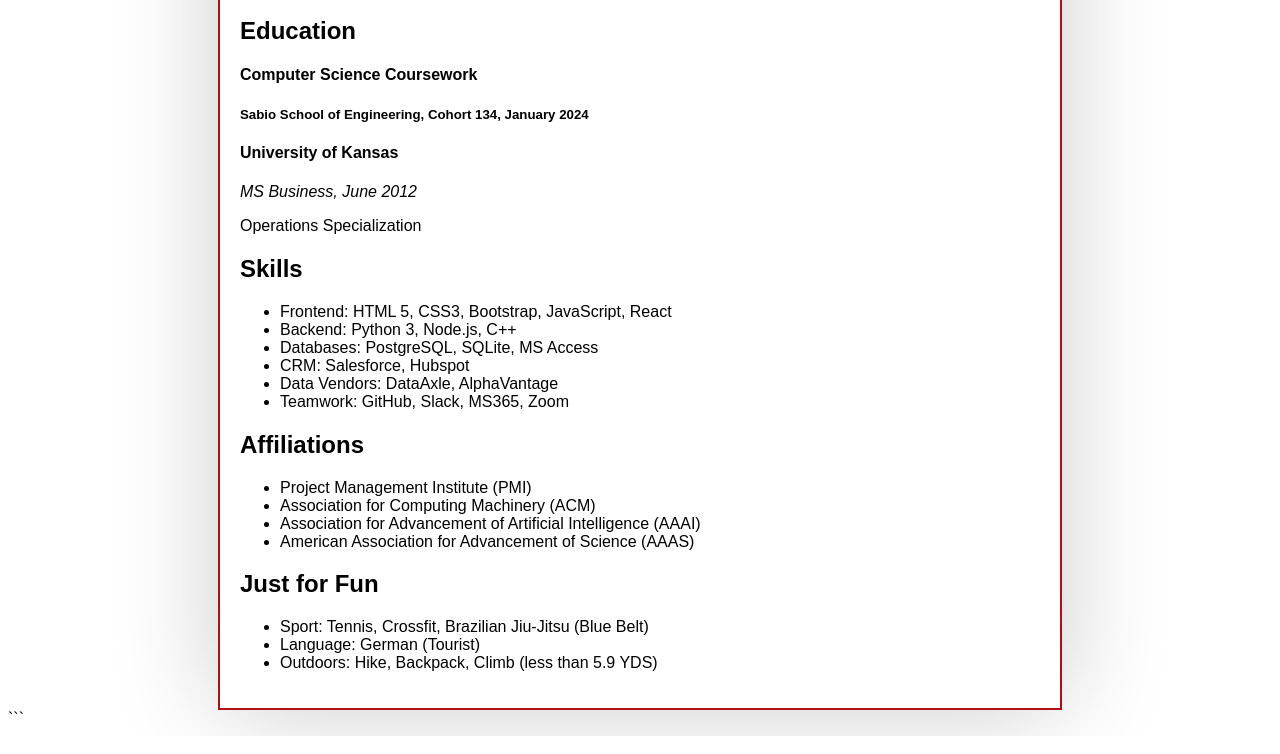
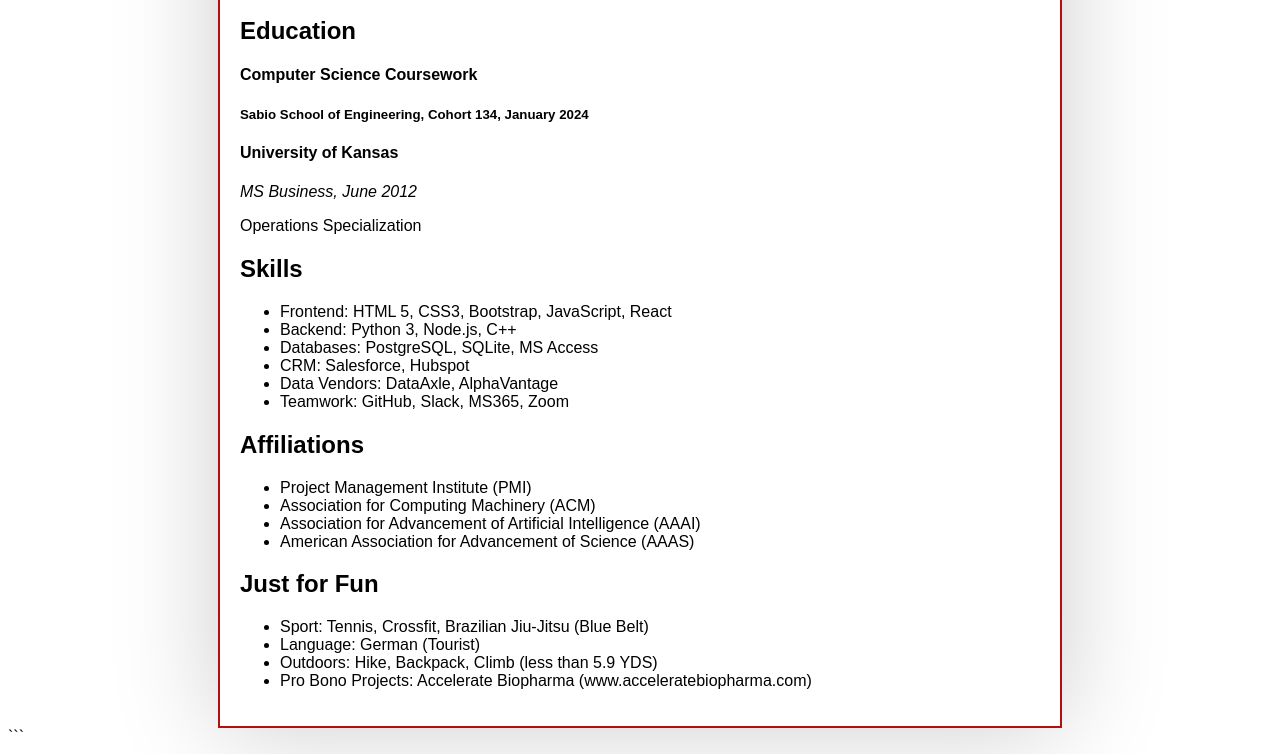
Before and after one commit to thane-j-thompson/thane-j-thompson.github.io, a plain HTML site: page index.html in a window 1280 px wide. Shown: the part 1193-1947 px from the top of the page. Drawn offline with Linux system fonts and the light colour scheme.

Commit message:
Update index.html

```diff
--- a/index.html
+++ b/index.html
@@ -92,6 +92,7 @@
                 <li>Sport:  Tennis, Crossfit, Brazilian Jiu-Jitsu (Blue Belt)</li>
                 <li>Language:  German (Tourist)</li>
                 <li>Outdoors:  Hike, Backpack, Climb (less than 5.9 YDS)</li>
+                <li>Pro Bono Projects:  Accelerate Biopharma (www.acceleratebiopharma.com)</li>
             </ul>
         </section>
     </div>
```
